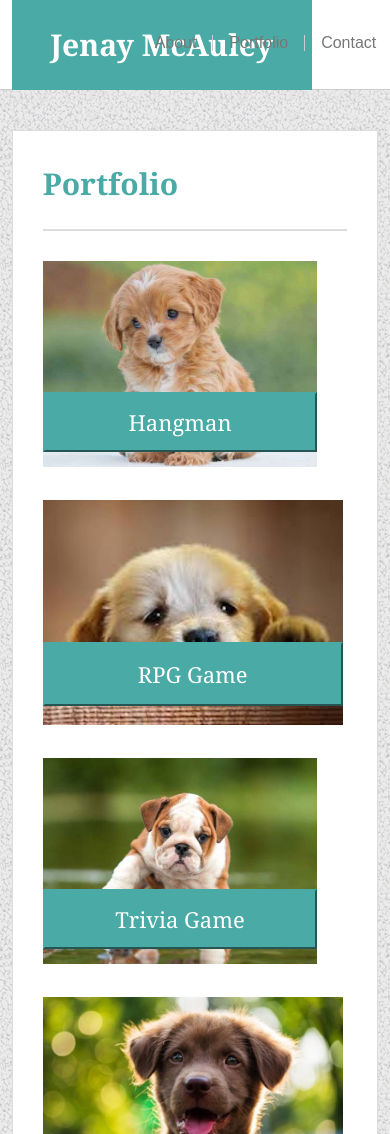
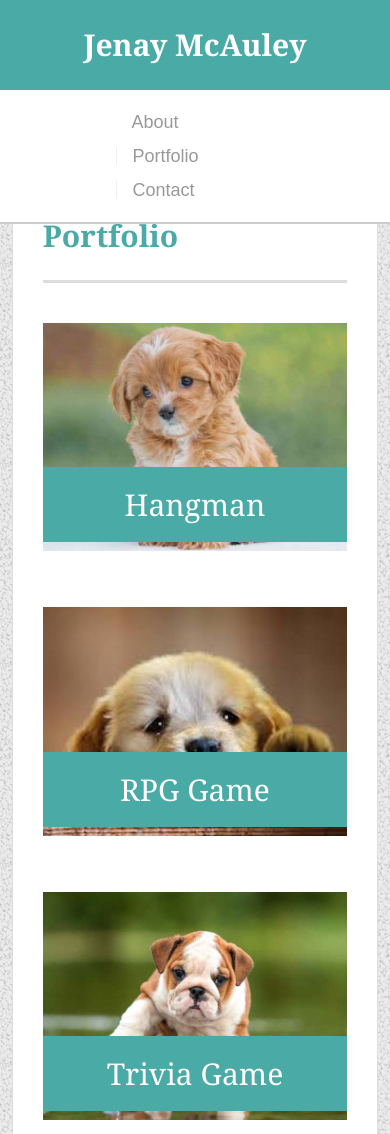
Before and after one commit to jenaym/Responsive-Portfolio, a plain HTML site: page portfolio.html in a window 390 px wide. Shown: the top 1134 px of the page. Drawn offline with Linux system fonts and the light colour scheme.

Commit message:
980px 768px 640px responsive screens

```diff
--- a/assets/css/style.css
+++ b/assets/css/style.css
@@ -1,5 +1,6 @@
 * {
     box-sizing: border-box;
+    margin: 0;
 }
 
 html, body {
@@ -10,276 +11,303 @@ body {
     font-family: Arial, Helvetica, sans-serif;
     background-image: url('../images/gravel.png');
     background-attachment: fixed;
-    margin: 0 auto;
     color: #777777;
+    font-size: 18px;
+    line-height: 34px;
 }
 
 .wrapper {
+    height: auto !important;
+    height: 100%;
     min-height: 100%;
-    margin-bottom: -66px;
+    margin: 0 auto -105px;
 }
 
 .footer, .push {
-    height: 66px;
+    height: 105px;
 }
 
+/* General Styling */
+
 .container {
-    background-color: #ffffff;
+    max-width: 960px;
     width: 100%;
-    height: 90px;
-    border-bottom: 1px solid #cccccc;
-    float: left;
-    margin-bottom: 40px;
+    margin: 0 auto;
+    clear: both;
 }
 
-.Nav-container {
-    max-width: 960px;
-    margin: 0 auto;
-    padding: 15px;
-    position: relative;
+h1, h2, h3 p {
+    margin-bottom: 20px;
+}
+
+p:last-child {
+    margin-bottom: 0;
+}
+
+h1, h2, h3 {
+    font-family: Georgia, 'Times New Roman', Times, serif;
+    font-weight: 700;
+    color: #4aaaa5;
 }
 
 h1 {
     font-size: 30px;
-    font-weight: bold;
-    font-family: Georgia, 'Times New Roman', Times, serif;
-    padding-top: 30px;
+    padding-bottom: 20px;
+    line-height: 49px;
+    border-bottom: 3px solid #dddddd;
 }
-.name {
-    color: #ffffff;
-    background-color: #4aaaa5;
-    float: left;
-    text-align: center;
-    position: absolute;
-    top: 0%;
-    left: 0%;
-    width: 300px;
-    height: 90px;
+
+h2, h3 {
+    font-size: 22px;
 }
 
 
-.NavBar {
-    /* color: #777777; */
-    list-style-type: none;
-    background-color: transparent;
-    position: absolute;
-    right: -14px;
-    top: 35px;
+/* Header Styling */
+
+#masthead {
+    position: fixed;
+    z-index: 99;
+    width: 100%;
+    margin: 0 0 30px;
+    overflow: auto;
+    color: #ffffff;
+    background: #ffffff;
+    border-bottom: 2px solid #cccccc;
 }
 
-li {
+#logo {
     float: left;
-    border-left: 1px solid #cccccc;
+    width: 250px;
+    height: 90px;
+    font-family: Georgia, 'Times New Roman', Times, serif;
+    font-size: 30px;
+    font-weight: 700;
+    line-height: 90px;
+    color: #ffffff;
+    text-align: center;
+    text-decoration: none;
+    background: #4aaaa5;
 }
 
-li a {
-    display: block;
-    color: #777777;
-    text-align: center;
-    padding: 0px 16px;
-    text-decoration: none;
-
+nav {
+    float: right;
+    margin-top: 25px;
+    padding-right: 3%;
 }
 
-li:first-child {
-    border-left: none;
+nav a {
+    display: inline-block;
+    padding-left: 15px;
+    margin-left: 15px;
+    line-height: 18px;
+    color: #999999;
+    text-decoration: none;
+    border-left: 1px solid #efefef;
 }
 
-li:last-child {
-    padding-left: 0px;
+nav a:first-child {
+    border-left: 0 none;
 }
 
-.content-container {
+/* Footer Styling */
+
+footer {
+    padding: 30px 0;
     clear: both;
-    max-width: 960px;
-    margin: 0 auto;
-    position: relative;
-    background-color: #ffffff;
-    border: 1px solid #dddddd;
-    margin-bottom: 40px;
-    padding: 0 30px 30px 30px;
+    font-size: 12px;
+    color: #ffffff;
+    text-align: center;
+    background: #666666;
+    border-top: 8px solid #4aaaa5;
 }
 
-.content-header {
-    color: #4aaaa5;
+/* main section */
+
+.main-section {
+    float: left;
     width: 100%;
+    max-width: 650px;
+    padding: 30px;
+    margin: 0 0 40px;
+    background: #ffffff;
+    border: 1px solid #dddddd;
+}
+#content-container {
+    padding-top: 130px;
+    min-height: calc(100vh - 70px);
+  }
+
+  .main-section {
     float: left;
-    border-bottom: 2px solid #dddddd;
-    margin-bottom: 30px;
-    height: 100px;
-    padding-top: 8px;
+    width: 100%;
+    max-width: 960px;
+    padding: 30px;
+    margin: 0 0 40px;
+    background: #ffffff;
+    border: 1px solid #dddddd;
+  }
 
+  /* portfolio page */
+
+  .work {
+    position: relative;
+    float: left;
+    width: 274px;
+    margin: 20px 0 25px;
+    overflow: auto;
+  }
+
+  .work:nth-child(even) {
+    margin-right: 40px;
+  }
+
+  .work img {
+    width: 100%;
+    border: 0 none;
+  }
+
+  .work h3 {
+    position: absolute;
+    bottom: 20px;
+    width: 100%;
+    padding: 15px;
+    margin-bottom: 0;
+    font-weight: 300;
+    line-height: 30px;
+    color: #ffffff;
+    text-align: center;
+    background: #4aaaa5;
+    border-bottom: 0;
   }
 
   .headshot {
-    width: 180px;
-    height: 200px;
     float: left;
-    margin-right: 20px;
+    width: 200px;
+    height: auto;
+    margin-top: 10px;
+    margin-right: 25px;
   }
 
-#content {
-    line-height: 28px;
+  /* contact page */
+
+  #contact-form ul {
+    margin-bottom: 20px;
   }
 
-
-.skills {
-    float: none;
-    border: none;
-    list-style-type: circle;
-    margin-left: 30px;
-
+  #contact-form li {
+    margin-bottom: 10px;
   }
 
-.footer {
-    clear: both;
-    background-color: #666666;
-    min-width: 100%;
-    height: 66px;
-    float: left;
-    border-top: 8px solid #4aaaa5;
-    text-align: center;
-    color: #ffffff;
-    padding-top: 45px;
-    font-size: 10px;
+  label,
+  input[type=text],
+  input[type=email],
+  textarea {
+    display: block;
+    width: 100%;
   }
 
-input[type=text], select, textarea {
-    width: 100%;
+  input[type=text],
+  input[type=email],
+  textarea {
+    height: 35px;
+    padding: 0 10px;
+    font-size: 14px;
     border: 1px solid #dddddd;
-    box-sizing: border-box;
-    resize: vertical;
-    margin-top: 4px;
-    padding: 7px;
+  }
 
+  textarea {
+    height: 200px;
   }
 
   input[type=submit] {
-    background-color: #4aaaa5;
+    padding: 10px 30px;
+    font-size: 18px;
     color: #ffffff;
-    font-size: 16px;
-    width: 114px;
-    height:42px;
+    cursor: pointer;
+    background: #4aaaa5;
+    border: 0 none;
   }
 
-.column1, .column2 {
-    float: left;
-    position: relative;
-    margin-right: 30px;
-    max-width: 33%;
-
-
-}
-
-.row:after {
-    content: "";
-    display: table;
-    clear: both;
-}
-
-#puppy1, #puppy2, #puppy3, #puppy4 {
-    max-width: 100%;
-    margin-bottom: 30px;
-}
-
-#puppy5 {
-    max-width: 100%;
-}
-
-
-button {
-    position: absolute;
-    bottom: 20%;
-    left: 0%;
-    width: 100%;
-    height:  25%;
-    background-color: #4aaaa5;
-    border-color: #4aaaa5;
-    color: #ffffff;
-    font-size: 22px;
-    font-family: Georgia, 'Times New Roman', Times, serif;
-}
-
-#RPS {
-    position: absolute;
-    bottom: 10%;
-    height: 30%;
-}
 
 /* 980px screen */
 
 @media screen and (max-width:980px) {
-    .content-container {
-        max-width: 590px;
-        width: fit-content;
-        float: left;
-        margin-left: 5%;
-        margin-right: 5%;
+    #masthead {
+        padding-left: 3%;
     }
 
-    .Nav-container {
-        max-width: 960px;
-        margin-left: 5%;
-        margin-right: 5%;
+    .main-section {
+        max-width: 650px;
+        margin-left: 3%;
+
     }
 
-    /* .column2{
-        float: right;
-        margin-right: 0%;
-        max-width: 48%;
-    } */
-
-    .portfolio-content  {
-        width: auto;
-    }
-
-    .column1, .column2 {
-        max-width: 42%;
-    }
-    .column2 {
-        margin-right: 0%;
-    }
-
-
-
-
-
-    .contact-form {
-      width: 650px;
-  }
-
-  form {
-      width: 590px;
+    .container {
+        margin: 0;
+        max-width: 960px;
     }
 
 }
 
+/* 768px screen */
+
 @media screen and (max-width: 768px) {
-    .content-container {
+    .container {
+        max-width: 768px;
         float: none;
-        max-width: 710px;
-        margin-right: 3%;
-        margin-left: 3%;
 
     }
-
-    .Nav-container {
+    .main-section {
         max-width: 94%;
         margin-right: 3%;
-        margin-left: 3%;
     }
 
-    .column1, .column2 {
-        max-width: 350px;
+    .work {
+        width: 310px;
+
+    }
+    .work:nth-child(odd) {
+        float: right;
     }
 
-    .puppy {
-        width: 300px;
-        height: auto;
-
+    .work:nth-child(even) {
+      margin-right: 0px;
+    }
 }
 
 
+/* 640px screen */
+@media screen and (max-width: 640px) {
 
 
+    #logo {
+        width: 100%;
     }
+
+    nav {
+        float: left;
+        margin: 15px 26%;
+    }
+
+    #masthead {
+        padding-left: 0px;
+    }
+
+    #content-container {
+        padding-top: 180px;
+    }
+    .work:nth-child(odd) {
+        float: left;
+        width: 100%;
+    }
+
+    .work {
+        width: 100%;
+    }
+
+    .work h3 {
+        font-size: 30px;
+        line-height: 45px;
+    }
+
+}
--- a/portfolio.html
+++ b/portfolio.html
@@ -12,64 +12,63 @@
 
 <body>
 
-    <div class="container">
-        <header class="Nav-container">
-            <div class="name"><h1>Jenay McAuley</h1></div>
+    <header id="masthead">
+            <div class="container">
+                <a href="index.html" id="logo">Jenay McAuley</a>
+                <nav>
+                    <a href="index.html">About</a>
+                    <a href="portfolio.html">Portfolio</a>
+                    <a href="contact.html">Contact</a>
+                </nav>
+            </div>
+        </header>
+    <div class="wrapper">
+    <div id="content-container" class="container">
+        <section class="main-section">
+            <h1>Portfolio</h1>
 
-            <ul class="NavBar">
-                <li><a href="default.asp">About</a></li>
-                <li><a href="portfolio.asp">Portfolio</a></li>
-                <li><a href="contact.asp">Contact</a></li>
-            </ul>
-        </header>
-    </div>
+            <div class="work">
+                <img class="column1" src="assets/images/puppy1.jpg" alt="puppy1">
 
-    <div class="content-container">
-
-        <div class="content-header">
-            <h1>Portfolio</h1>
-        </div>
-
-        <div class="portfolio-content">
-            <div class="row">
-                <div class="column1">
-                        <img id="puppy1" class = "puppy" src="assets/images/puppy1.jpg" alt="puppy1">
-                                <button>Hangman</button>
-
-                </div>
-                <div class="column2">
-                        <img id="puppy2" class = "puppy" src="assets/images/puppy2.jpeg" alt="puppy2">
-                            <button>RPG Game</button>
-
-                </div>
+                <h3>Hangman</h3>
             </div>
 
-            <div class="row">
-                <div class="column1">
-                        <img id="puppy3" class = "puppy" src="assets/images/puppy3.jpg" alt="puppy3">
-                            <button>Trivia Game</button>
-                </div>
-                <div class="column2">
-                        <img id="puppy4" class = "puppy" src="assets/images/puppy4.jpg" alt="puppy4">
-                            <button>Rutgers Info Widget</button>
-                </div>
+            <div class="work">
+                <img class="column2" src="assets/images/puppy2.jpeg" alt="puppy2">
+
+                <h3>RPG Game</h3>
+
             </div>
 
-            <div class="row">
-                <div class="column1">
-                        <img id="puppy5" class = "puppy" src="assets/images/puppy5.jpg" alt="puppy5">
-                            <button id="RPS">Rock Paper Scissors</button>
-                </div>
+            <div class="work">
+                <img class="column1" src="assets/images/puppy3.jpg" alt="puppy3">
+
+                <h3>Trivia Game</h3>
             </div>
-        </div>
+
+            <div class="work">
+                <img class="column2" src="assets/images/puppy4.jpg" alt="puppy4">
+
+                <h3>Rutgers Info Widget</h3>
+            </div>
+
+            <div class="work">
+                <img class="column1" src="assets/images/puppy5.jpg" alt="puppy5">
+
+                <h3>Rock Paper Scissors</h3>
+            </div>
+
+        </section>
+        <div class="push"></div>
 
     </div>
+</div>
 
-    <div class="footer">
-            copyright ©
-    </div>
-
-
+    <footer>
+        <div class="container">
+            copyright &copy;
+        </div>
+    </footer>
 
 </body>
 </html>
```
Also changed, not shown: contact.html (+29 -29 lines), index.html (+40 -30 lines). Lines whose indentation alone changed are shown as unchanged.
